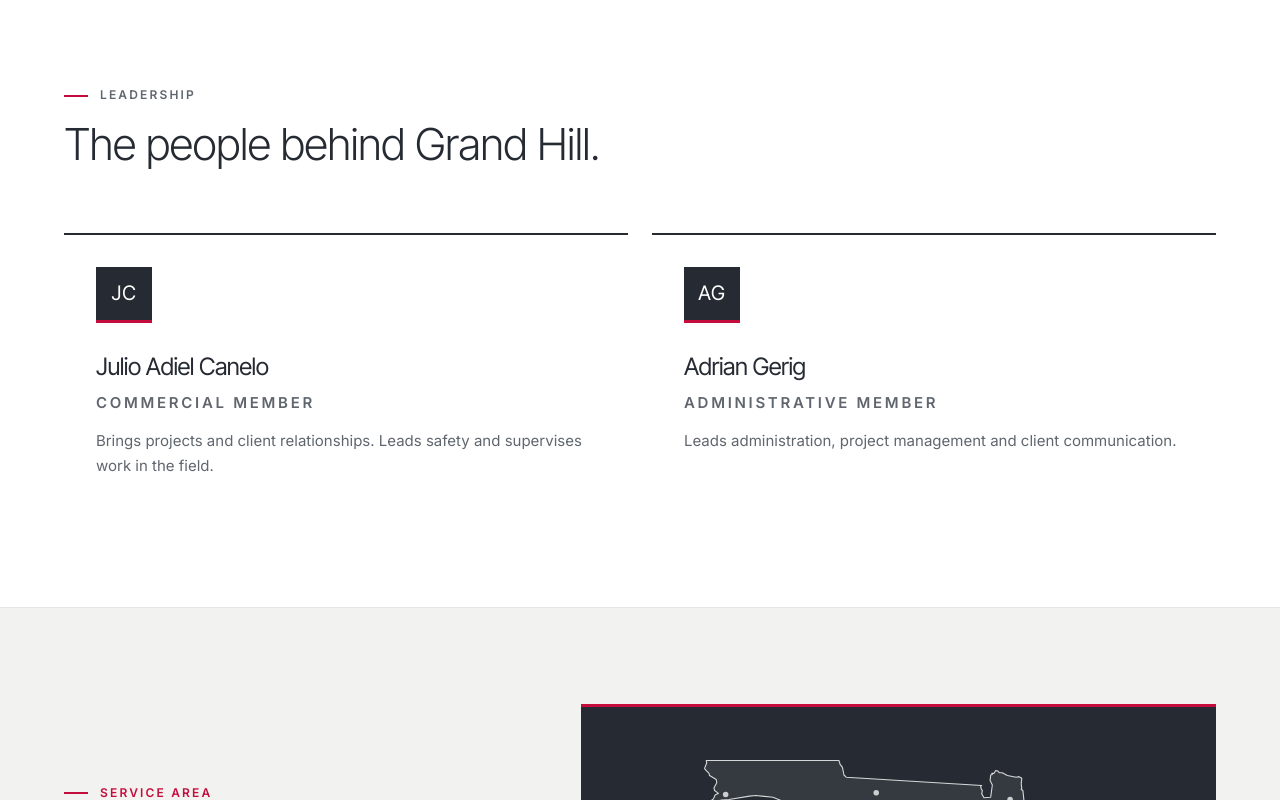
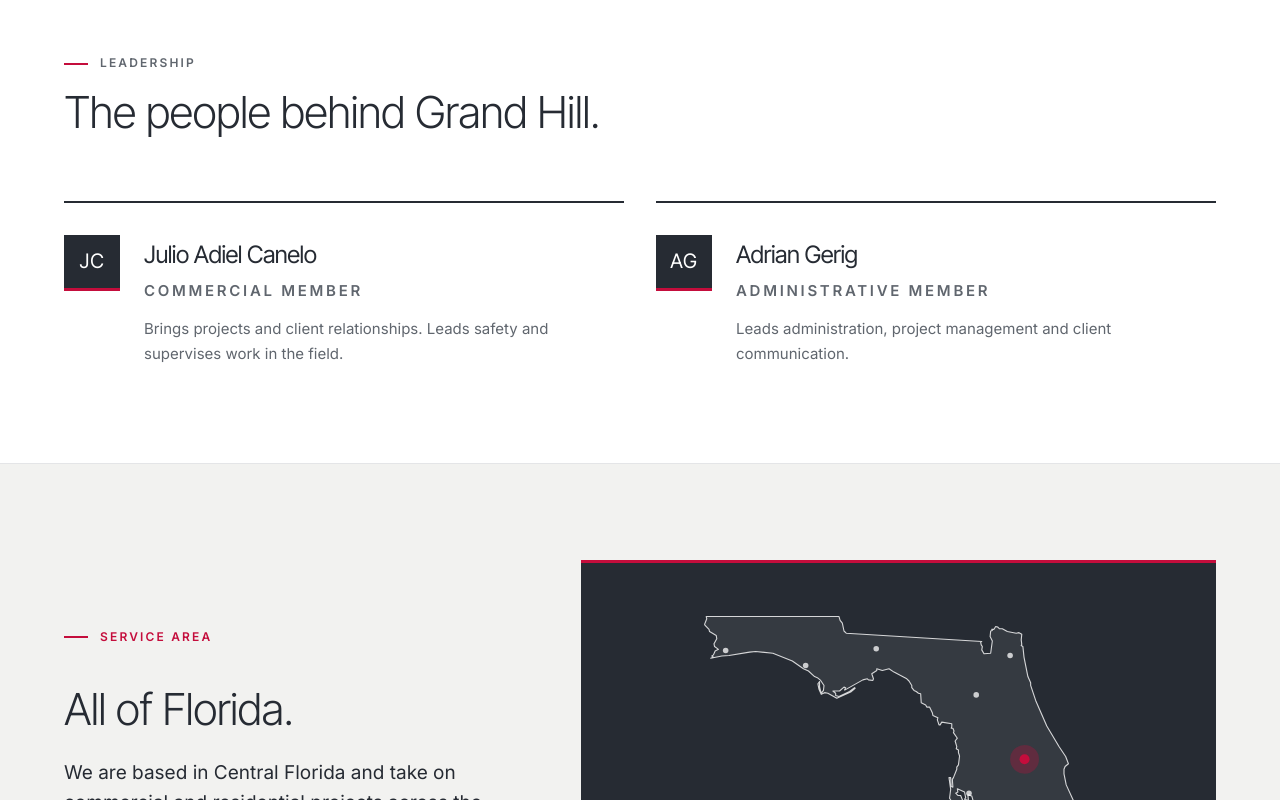
Before and after one commit to grand-hill-llc/gh-website, a website: page about/index.html in a window 1280 px wide. Shown: the part 2000-2800 px from the top of the page. Drawn offline with Linux system fonts and the light colour scheme.

Commit message:
About pass 2: horizontal leadership cards, tighter hero band, spacing under service-area title
Co-Authored-By: Claude Sonnet 5.5 <noreply@anthropic.com>
Claude-Session: https://claude.ai/code/session_01N2DnddZWxGzxwUJKDmVEru

```diff
--- a/assets/css/site.css
+++ b/assets/css/site.css
@@ -494,3 +494,14 @@ html { scroll-padding-top: var(--gh-header-h); }
 .gh-contact-section .gh-contact { align-items: stretch; }
 .gh-contact-side .gh-side-photo { aspect-ratio: 16 / 9; }
 @media (max-width: 768px) { .gh-band-sm { padding: var(--space-6, 48px) 0; } .gh-contact-section { padding: var(--space-5, 40px) 0 var(--space-8, 64px); } }
+
+/* About: pass 2 */
+.gh-band { padding: var(--space-10, 80px) 0; }
+.gh-about .gh-cards-2 { gap: var(--space-4); }
+.gh-about .gh-person { display: grid; grid-template-columns: 56px 1fr; column-gap: var(--space-3); align-items: start; padding: var(--space-4) 0 0; }
+.gh-about .gh-person .gh-mono { grid-row: 1 / span 3; margin: 0; }
+.gh-about .gh-person h3 { margin: 0; }
+.gh-about .gh-person .gh-label { margin: 6px 0 var(--space-2); }
+.gh-about .gh-person p:last-child { margin: 0; max-width: 46ch; }
+@media (max-width: 768px) { .gh-band { padding: var(--space-6, 48px) 0; } }
+.gh-area .gh-title-plain { margin-bottom: var(--space-3); }
```
